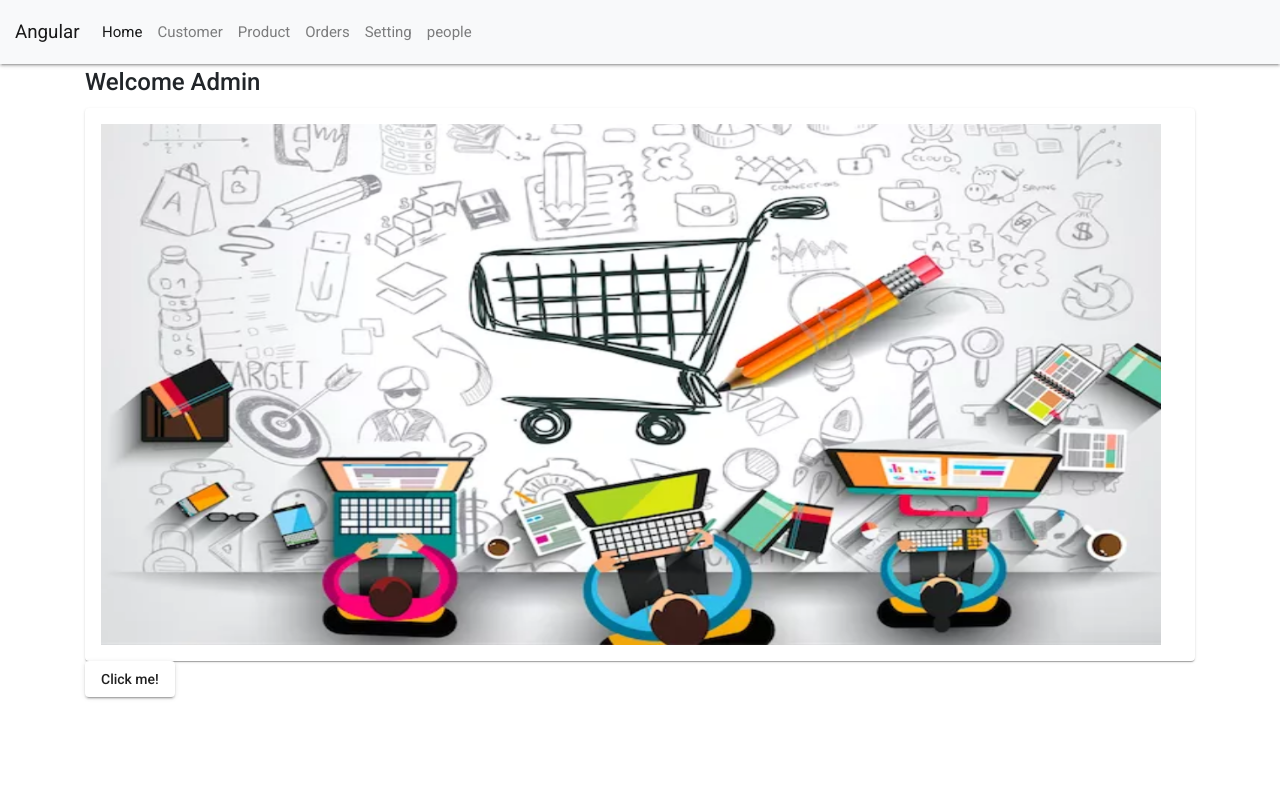
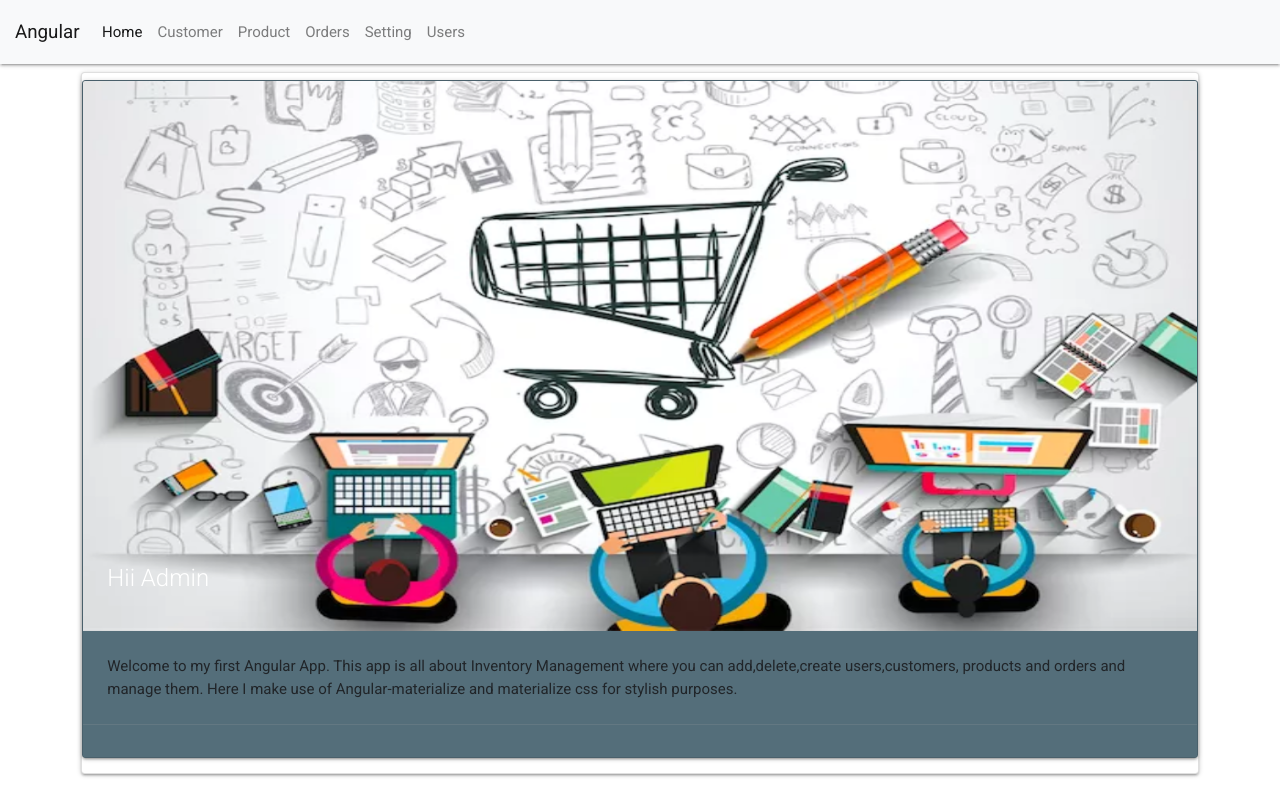
Before and after one commit to prabhupadhayay/Angular, an Angular app in the folder Inventory/: page /home in a window 1280 px wide. Built offline with nearby package versions, Linux system fonts and the light colour scheme.

Commit message:
dated 27.08.19

```diff
--- a/Inventory/src/app/app.component.html
+++ b/Inventory/src/app/app.component.html
@@ -22,7 +22,7 @@
         <a class="nav-link" routerLink="setting" routerLinkActive="active">Setting</a>
       </li>
       <li class="nav-item">
-        <a class="nav-link" routerLink="people" routerLinkActive="active">people</a>
+        <a class="nav-link" routerLink="people" routerLinkActive="active">Users</a>
       </li>
     </ul>
   </div>
--- a/Inventory/src/app/customer/customer.component.html
+++ b/Inventory/src/app/customer/customer.component.html
@@ -1,3 +1,6 @@
+
+
+<mat-card>
 <div class="row">
   <div class="col s12 ">
     <div class="card blue-grey darken-1">
@@ -8,7 +11,7 @@
                 <input type="hidden" name="_id" #_id="ngModel" [(ngModel)]="customerService.selectedCustomer._id">
   <div class="row">
     <div class="input-field col s12">
-      <input type="text" name="customerName" #name="ngModel" [(ngModel)]="customerService.selectedCustomer.customerName" placeholder="Enter your Name" required>
+      <input type="text" name="customerName" #name="ngModel" [(ngModel)]="customerService.selectedCustomer.customerName" placeholder="" required>
       <label>Customer Name:
         <label class="red-text">*</label>
       </label>
@@ -16,7 +19,7 @@
   </div>
   <div class="row">
       <div class="input-field col s12">
-        <input type="number" name="customerContact" #name="ngModel" [(ngModel)]="customerService.selectedCustomer.customerContact" placeholder="Enter contact details">
+        <input type="number" name="customerContact" #name="ngModel" [(ngModel)]="customerService.selectedCustomer.customerContact" placeholder="">
         <label>Contact:</label>
       </div>
     </div>
@@ -85,3 +88,4 @@
     </div>
   </div>
 </div>
+</mat-card>
--- a/Inventory/src/app/home/home.component.html
+++ b/Inventory/src/app/home/home.component.html
@@ -1,8 +1,20 @@
-<mat-card-title>Welcome Admin</mat-card-title>
-<mat-card>
-        <img src="assets/img/retail.png"width="1060" height="521">
-    </mat-card>
-
-
-
-<button mat-raised-button>Click me!</button>
+<div class="row">
+        <div class="col s12 m7">
+          <div class="card">
+                <div class="card blue-grey darken-1">
+            <div class="card-image">
+              <img src="assets/img/retail.png"width="400" height="550">
+              <span class="card-title">Hii Admin</span>
+            </div>
+            <div class="card-content">
+              <p>Welcome to my first Angular App.
+                    This app is all about Inventory Management where you can add,delete,create users,customers, products and orders and manage them.
+Here I make use of Angular-materialize and materialize css for stylish purposes.</p>
+            </div>
+            <div class="card-action">
+             <!-- <a class="link" routerLink="orders">orders</a> -->
+            </div>
+          </div>
+          </div>
+        </div>
+      </div>
--- a/Inventory/src/app/order/order.component.html
+++ b/Inventory/src/app/order/order.component.html
@@ -8,7 +8,7 @@
                 <input type="hidden" name="_id" #_id="ngModel" [(ngModel)]="orderService.selectedOrder._id">
   <div class="row">
     <div class="input-field col s12">
-      <input type="text" name="customerName" #name="ngModel" [(ngModel)]="orderService.selectedOrder.customerName" placeholder="Enter customer Name" required>
+      <input type="text" name="customerName" #name="ngModel" [(ngModel)]="orderService.selectedOrder.customerName" placeholder="" required>
       <label>Customer Name:
         <label class="red-text">*</label>
       </label>
@@ -17,12 +17,13 @@
   <div class="row">
       <div class="input-field col s12">
         <input type="number" name="customerContact" #name="ngModel" [(ngModel)]="orderService.selectedOrder.customerContact" placeholder="">
+
         <label>Contact:</label>
       </div>
     </div>
     <div class="row">
       <div class="input-field col s12">
-        <input type="text" name="productName" #name="ngModel" [(ngModel)]="orderService.selectedOrder.productName" placeholder="search for products" required>
+        <input type="text" name="productName" #name="ngModel" [(ngModel)]="orderService.selectedOrder.productName" placeholder="" required>
         <label>Product Name:
           <label class="red-text">*</label>
         </label>
--- a/Inventory/src/app/people/people.component.html
+++ b/Inventory/src/app/people/people.component.html
@@ -8,7 +8,7 @@
                   <input type="hidden" name="_id" #_id="ngModel" [(ngModel)]="peopleService.selectedPeople._id">
     <div class="row">
       <div class="input-field col s12">
-        <input type="text" name="firstName" #name="ngModel" [(ngModel)]="peopleService.selectedPeople.firstName" placeholder="Enter First Name" required>
+        <input type="text" name="firstName" #name="ngModel" [(ngModel)]="peopleService.selectedPeople.firstName" placeholder="" required>
         <label>First Name:
           <label class="red-text">*</label>
         </label>
@@ -16,13 +16,13 @@
     </div>
     <div class="row">
         <div class="input-field col s12">
-          <input type="text" name="lastName" #name="ngModel" [(ngModel)]="peopleService.selectedPeople.lastName" placeholder="Enter Last Name">
+          <input type="text" name="lastName" #name="ngModel" [(ngModel)]="peopleService.selectedPeople.lastName" placeholder="">
           <label>Last Name:</label>
         </div>
       </div>
       <div class="row">
           <div class="input-field col s12 datepicker" >
-            <input type="date" class="datepicker" name="dob" #name="ngModel" [(ngModel)]="peopleService.selectedPeople.dob" placeholder="Enter Date of Birth">
+            <input type="date" class="datepicker" name="dob" #name="ngModel" [(ngModel)]="peopleService.selectedPeople.dob" placeholder="">
             <label>dob:</label>
           </div>
         </div>
--- a/Inventory/src/app/product/product.component.html
+++ b/Inventory/src/app/product/product.component.html
@@ -8,7 +8,7 @@
                 <input type="hidden" name="_id" #_id="ngModel" [(ngModel)]="productService.selectedProduct._id">
   <div class="row">
     <div class="input-field col s12">
-      <input type="text" name="productName" #name="ngModel" [(ngModel)]="productService.selectedProduct.productName" placeholder="Enter  Name" required>
+      <input type="text" name="productName" #name="ngModel" [(ngModel)]="productService.selectedProduct.productName" placeholder="" required>
       <label>Product Name:
         <label class="red-text">*</label>
       </label>
@@ -16,13 +16,13 @@
   </div>
   <div class="row">
       <div class="input-field col s12">
-        <input type="number" name="quantity" #name="ngModel" [(ngModel)]="productService.selectedProduct.quantity" placeholder="Enter quantity">
+        <input type="number" name="quantity" #name="ngModel" [(ngModel)]="productService.selectedProduct.quantity" placeholder="">
         <label>quantity:</label>
       </div>
     </div>
      <div class="row">
         <div class="input-field col s12 " >
-          <input type="number" name="rate" #name="ngModel" [(ngModel)]="productService.selectedProduct.rate" placeholder="Enter Price">
+          <input type="number" name="rate" #name="ngModel" [(ngModel)]="productService.selectedProduct.rate" placeholder="">
           <label>Price:</label>
         </div>
       </div>
```
Also changed, not shown: Inventory/src/app/setting/setting.component.html (+43 -1 lines).
